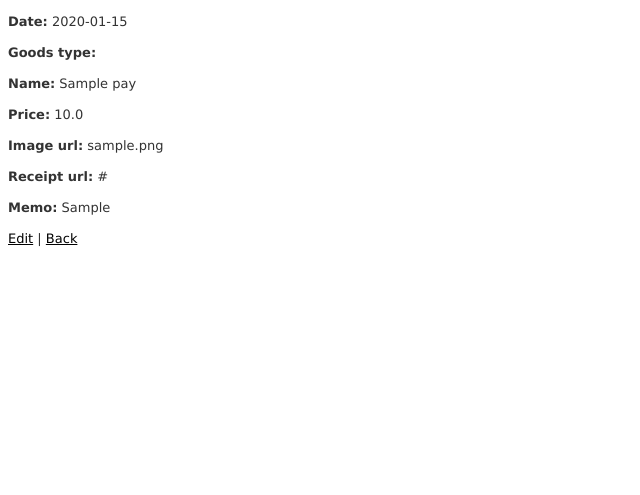
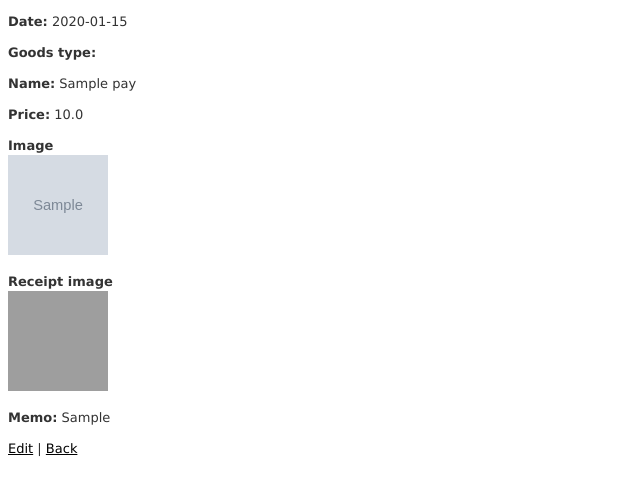
Before and after one commit to morristech/Money-Management-Application, a Rails app: page /pays/1 in a window 1280 px wide. Shown: the top 495 px of the page, without its empty margins (0-640 px from the left). Run offline with Rails 7, Linux system fonts and the light colour scheme; a user stored in the database is signed in; tables that the repository leaves empty hold one stand-in row (values such as "Sample post"); grey boxes marked "Sample" are stand-in pictures; style sheets or scripts are compiled from the project's sources; some libraries are stand-ins or nearby versions; grey boxes are pictures that could not be loaded.

Commit message:
File upload function is added !

```diff
--- a/app/controllers/check_controller.rb
+++ b/app/controllers/check_controller.rb
@@ -1,12 +1,15 @@
 class CheckController < ApplicationController
   def state
+    @user = User.find(session[:user_id])
 
     #--- 支払い額の積算 ---
     @pay_money = Pay.all
 
     @pay_sum = 0
     @pay_money.each do |pay_money|
+      if @user.name == pay_money.uname
         @pay_sum += pay_money.price
+      end
     end
 
     #--- 収入額の積算 ---
@@ -14,9 +17,10 @@ class CheckController < ApplicationController
 
     @income_sum = 0
     @income_money.each do |income_money|
+      if @user.name == income_money.uname
         @income_sum += income_money.price
+      end
     end
 
   end
-
 end
--- a/app/controllers/incomes_controller.rb
+++ b/app/controllers/incomes_controller.rb
@@ -3,7 +3,7 @@ class IncomesController < ApplicationController
   # GET /incomes.json
   def index
     @incomes = Income.all
-
+    @user = User.find(session[:user_id])
     respond_to do |format|
       format.html # index.html.erb
       format.json { render json: @incomes }
@@ -25,6 +25,7 @@ class IncomesController < ApplicationController
   # GET /incomes/new.json
   def new
     @income = Income.new
+    @user = User.find(session[:user_id])
 
     respond_to do |format|
       format.html # new.html.erb
@@ -35,6 +36,7 @@ class IncomesController < ApplicationController
   # GET /incomes/1/edit
   def edit
     @income = Income.find(params[:id])
+    @user = User.find(session[:user_id])
   end
 
   # POST /incomes
--- a/app/controllers/pays_controller.rb
+++ b/app/controllers/pays_controller.rb
@@ -3,6 +3,7 @@ class PaysController < ApplicationController
   # GET /pays.json
   def index
     @pays = Pay.all
+    @nowuser = User.find(session[:user_id])
 
     respond_to do |format|
       format.html # index.html.erb
@@ -25,6 +26,7 @@ class PaysController < ApplicationController
   # GET /pays/new.json
   def new
     @pay = Pay.new
+    @user = User.find(session[:user_id])
 
     respond_to do |format|
       format.html # new.html.erb
@@ -35,12 +37,29 @@ class PaysController < ApplicationController
   # GET /pays/1/edit
   def edit
     @pay = Pay.find(params[:id])
+    @user = User.find(session[:user_id])
   end
 
   # POST /pays
   # POST /pays.json
   def create
     @pay = Pay.new(params[:pay])
+
+#--- save imege file to /public/image/. and assign filename to Pay table ---#
+    if params[:image]
+      fi = params[:image]
+      imagename = fi.original_filename
+      File.open("public/image/#{imagename}", 'wb') { |im| im.write(fi.read) }
+      @pay.image_url = imagename
+    end
+
+#--- save receipt image to /public/receipt/. and assign filename to Pay table---#
+    if params[:receipt]
+      fr = params[:receipt]
+      receiptname = fr.original_filename
+      File.open("public/receipt/#{receiptname}", 'wb') { |rm| rm.write(fr.read) }
+      @pay.receipt_url = receiptname
+    end
 
     respond_to do |format|
       if @pay.save
--- a/app/controllers/users_controller.rb
+++ b/app/controllers/users_controller.rb
@@ -1,7 +1,7 @@
 class UsersController < ApplicationController
 
 #--- allow to access "Account Create Page -> /users/new" ---#
-  skip_before_filter :authorize, only: [:new]
+  skip_before_filter :authorize, only: [:new, :create]
 
   # GET /users
   # GET /users.json
--- a/app/views/incomes/index.html.erb
+++ b/app/views/incomes/index.html.erb
@@ -13,6 +13,7 @@
   </tr>
 
 <% @incomes.each do |income| %>
+  <% if @user.name == income.uname %>
     <tr>
       <td><%= income.date %></td>
       <td><%= income.goods_type %></td>
@@ -24,6 +25,7 @@
       <td><%= link_to 'Destroy', income, confirm: 'Are you sure?', method: :delete %></td>
     </tr>
   <% end %>
+<% end %>
 </table>
 
 <br />
--- a/app/views/pays/index.html.erb
+++ b/app/views/pays/index.html.erb
@@ -15,6 +15,7 @@
   </tr>
 
 <% @pays.each do |pay| %>
+  <% if @nowuser.name == pay.uname %>
   <tr>
     <td><%= pay.date %></td>
     <td><%= pay.goods_type %></td>
@@ -27,6 +28,7 @@
     <td><%= link_to 'Edit', edit_pay_path(pay) %></td>
     <td><%= link_to 'Destroy', pay, confirm: 'Are you sure?', method: :delete %></td>
   </tr>
+  <% end %>
 <% end %>
 </table>
 
--- a/app/views/pays/show.html.erb
+++ b/app/views/pays/show.html.erb
@@ -21,13 +21,13 @@
 </p>
 
 <p>
-  <b>Image url:</b>
-  <%= @pay.image_url %>
+  <b>Image</b><br>
+  <%= image_tag("../image/#{@pay.image_url}", :size=>"100x100") %>
 </p>
 
 <p>
-  <b>Receipt url:</b>
-  <%= @pay.receipt_url %>
+  <b>Receipt image</b><br>
+  <%= image_tag("../receipt/#{@pay.receipt_url}", :size=>"100x100") %>
 </p>
 
 <p>
--- a/app/views/sessions/new.html.erb
+++ b/app/views/sessions/new.html.erb
@@ -2,6 +2,8 @@
         <% if flash[:alert] %>
                 <p id="notice"><%= flash[:alert] %></p>
         <% end %>
+
+	<p id="notice"><%= notice %></p>
 
         <%= form_tag do %>
                 <fieldset>
--- /dev/null
+++ b/db/migrate/20120112045704_add_uname_to_pays.rb
@@ -0,0 +1,5 @@
+class AddUnameToPays < ActiveRecord::Migration
+  def change
+    add_column :pays, :uname, :string
+  end
+end
--- /dev/null
+++ b/db/migrate/20120112045721_add_uname_to_incomes.rb
@@ -0,0 +1,5 @@
+class AddUnameToIncomes < ActiveRecord::Migration
+  def change
+    add_column :incomes, :uname, :string
+  end
+end
```
Also changed, not shown: app/views/incomes/_form.html.erb (+11 -0 lines), app/views/pays/_form.html.erb (+15 -1 lines), db/development.sqlite3, db/schema.rb, db/test.sqlite3 (added), 3 other files. Lines whose indentation alone changed are shown as unchanged.
